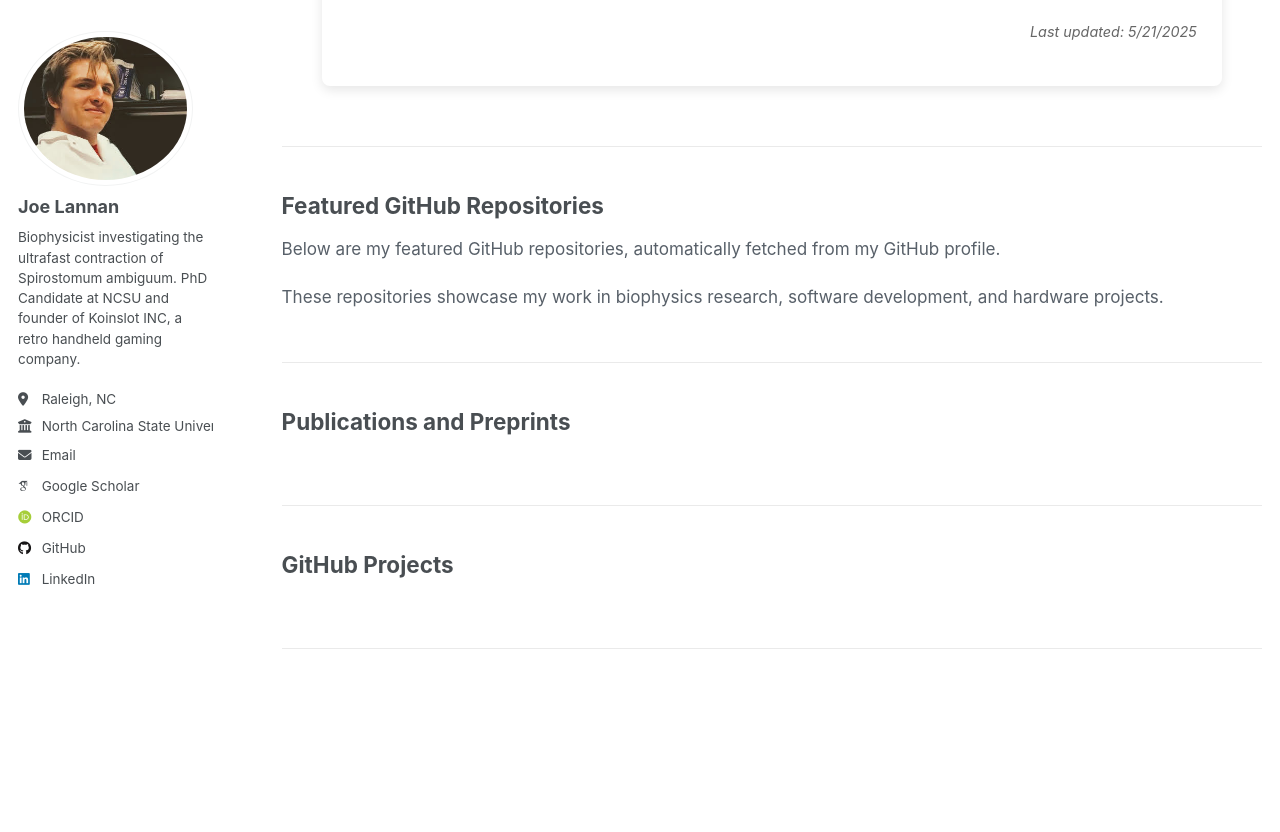
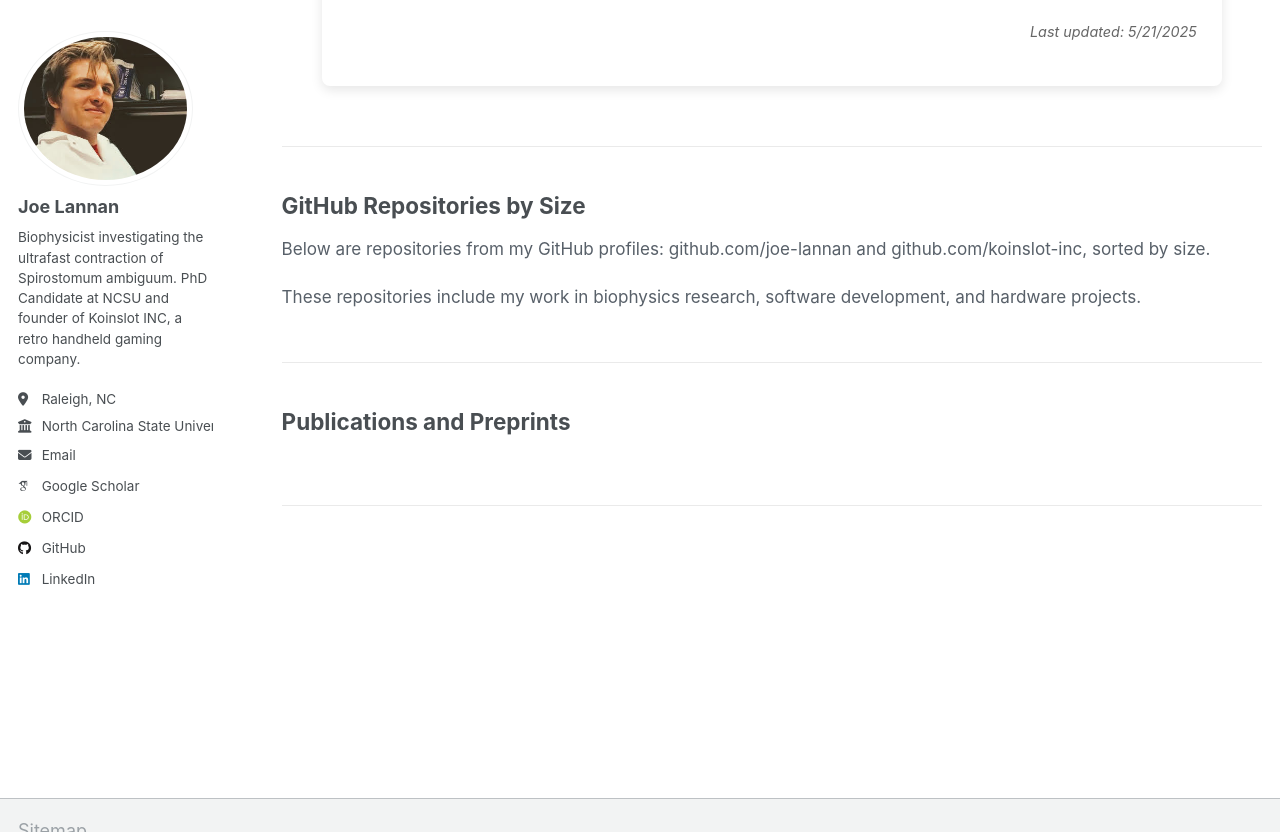
Before and after one commit to Joe-Lannan/personal-website, a Jekyll site: the page built from _pages/portfolio.html, in a window 1280 px wide and 900 px high, scrolled down 919 px, cut to the strip 68-900 px from the top of the window. Built offline with Jekyll 4.4.1, drawn with Linux system fonts in a browser that asks for light colours; some web fonts are replaced; some of the changed lines change nothing that is shown.

Commit message:
git page fixes

```diff
--- a/_pages/portfolio.html
+++ b/_pages/portfolio.html
@@ -75,9 +75,9 @@
 
 <div class="portfolio-section github-projects">
   <div class="section-header">
-    <h2>Featured GitHub Repositories</h2>
-    <p>Below are my featured GitHub repositories, automatically fetched from my GitHub profile.</p>
-    <p>These repositories showcase my work in biophysics research, software development, and hardware projects.</p>
+    <h2>GitHub Repositories by Size</h2>
+    <p>Below are repositories from my GitHub profiles: github.com/joe-lannan and github.com/koinslot-inc, sorted by size.</p>
+    <p>These repositories include my work in biophysics research, software development, and hardware projects.</p>
   </div>
 
   <!-- Container for dynamically loaded GitHub repositories -->
@@ -98,17 +98,7 @@
   </div>
 </div>
 
-<div class="portfolio-section projects">
-  <div class="section-header">
-    <h2>GitHub Projects</h2>
-  </div>
-  <div class="grid__wrapper">
-  {% assign github_projects = site.portfolio | where: "categories", "project" | sort: "date" | reverse %}
-  {% for post in github_projects %}
-    {% include archive-single.html type="grid" %}
-  {% endfor %}
-  </div>
-</div>
+
 
 <!-- Load the JavaScript files -->
 <script src="{{ base_path }}/assets/js/github-heatmap.js"></script>
--- a/assets/js/github-projects.js
+++ b/assets/js/github-projects.js
@@ -1,20 +1,16 @@
 // GitHub Repository Loader
 // This script fetches and displays repositories from GitHub API
 // Place this in assets/js/github-projects.js
-// Improved version with better organization and styling
+// Shows all repositories sorted by size
 
 document.addEventListener('DOMContentLoaded', function() {
   const usernames = ['joe-lannan', 'koinslot-inc']; // GitHub accounts to fetch repos from
   const container = document.getElementById('github-projects-container');
-  const maxRepos = 9; // Maximum number of repositories to show
-  const featuredRepos = ['koinslot', 'PyOpenMV', 'ardoino', 'Command-Line-Slide-Deck', 'jwlcms', 'kywy']; // Featured repositories
+  const maxRepos = 100; // Show many repositories
   // Custom logos for repositories (repo name -> logo file path)
   const repoLogos = {
     'koinslot': '/images/koinslot-logo.png',
-    'kywy': '/images/koinslot-logo.png',
-    'PyOpenMV': '/images/site-logo.png',
-    'ardoino': '/images/site-logo.png',
-    'jwlcms': '/images/site-logo.png'
+    'kywy': '/images/koinslot-logo.png'
   };
   const loadingElement = document.createElement('p');
   loadingElement.textContent = 'Loading GitHub repositories...';
@@ -24,12 +20,12 @@
   container.appendChild(loadingElement);
 
   fetchAllRepositories(usernames)
-    .then(repos => displayRepositories(repos, featuredRepos, maxRepos, repoLogos))
+    .then(repos => displayRepositories(repos, null, maxRepos, repoLogos))
     .catch(handleError);
 
   function fetchAllRepositories(usernames) {
     const promises = usernames.map(username => {
-      return fetch(`https://api.github.com/users/${username}/repos?sort=updated&direction=desc&per_page=100`)
+      return fetch(`https://api.github.com/users/${username}/repos?sort=size&direction=desc&per_page=100`)
         .then(response => {
           if (!response.ok) {
             console.error(`GitHub API error for ${username}: ${response.status}`);
@@ -52,7 +48,7 @@
   }
 
   function fetchRepositories(username) {
-    return fetch(`https://api.github.com/users/${username}/repos?sort=updated&direction=desc&per_page=100`)
+    return fetch(`https://api.github.com/users/${username}/repos?sort=size&direction=desc&per_page=100`)
       .then(response => {
         if (!response.ok) {
           throw new Error(`GitHub API returned ${response.status}`);
@@ -63,7 +59,9 @@
 
   function displayRepositories(repos, featuredRepos, maxRepos, repoLogos) {
     // Remove loading message
-    container.removeChild(loadingElement);
+    if (container.contains(loadingElement)) {
+      container.removeChild(loadingElement);
+    }
 
     if (!repos || repos.length === 0) {
       const noReposMessage = document.createElement('p');
@@ -72,13 +70,11 @@
       return;
     }
 
-    // Sort repos by priority: featured first, then by stars/updated date
-    const sortedRepos = sortRepositories(repos, featuredRepos);
+    // Sort repos by size (largest first)
+    const sortedRepos = repos.sort((a, b) => b.size - a.size);
 
-    // Filter out forked repos and limit to maxRepos
-    const filteredRepos = sortedRepos
-      .filter(repo => !repo.fork)
-      .slice(0, maxRepos);
+    // Include all repos but limit to maxRepos
+    const filteredRepos = sortedRepos.slice(0, maxRepos);
 
     // Create grid wrapper
     const gridWrapper = document.createElement('div');
@@ -91,14 +87,21 @@
       gridWrapper.appendChild(repoElement);
     });
 
-    // Add "View more on GitHub" button if there are more repos
-    if (sortedRepos.filter(repo => !repo.fork).length > maxRepos) {
-      const viewMoreLink = document.createElement('div');
-      viewMoreLink.className = 'view-more-container';
-      viewMoreLink.innerHTML = `<a href="https://github.com/${username}?tab=repositories"
-        class="btn btn--primary view-more-btn">View more on GitHub</a>`;
-      container.appendChild(viewMoreLink);
-    }
+    // Add "View more on GitHub" buttons for each account
+    const viewMoreContainer = document.createElement('div');
+    viewMoreContainer.className = 'view-more-container';
+
+    // Add buttons for each username
+    usernames.forEach(username => {
+      const viewMoreBtn = document.createElement('a');
+      viewMoreBtn.href = `https://github.com/${username}?tab=repositories`;
+      viewMoreBtn.className = 'btn btn--primary view-more-btn';
+      viewMoreBtn.textContent = `View more from ${username}`;
+      viewMoreBtn.style.margin = '0 10px';
+      viewMoreContainer.appendChild(viewMoreBtn);
+    });
+
+    container.appendChild(viewMoreContainer);
 
     // Add last updated information
     const lastUpdated = document.createElement('p');
@@ -107,25 +110,9 @@
     container.appendChild(lastUpdated);
   }
 
-  function sortRepositories(repos, featuredRepos) {
-    // First prioritize featured repos, then sort by stars and update date
-    return repos.sort((a, b) => {
-      // Check if either repo is in featured list
-      const aIsFeatured = featuredRepos.includes(a.name);
-      const bIsFeatured = featuredRepos.includes(b.name);
-
-      // If one is featured and the other isn't, the featured one comes first
-      if (aIsFeatured && !bIsFeatured) return -1;
-      if (!aIsFeatured && bIsFeatured) return 1;
-
-      // If both are featured/non-featured, compare stars
-      if (a.stargazers_count !== b.stargazers_count) {
-        return b.stargazers_count - a.stargazers_count; // More stars first
-      }
-
-      // If stars are the same, sort by update date
-      return new Date(b.updated_at) - new Date(a.updated_at);
-    });
+  function sortRepositories(repos) {
+    // Simply sort by size (largest first)
+    return repos.sort((a, b) => b.size - a.size);
   }
 
   function createRepoElement(repo, repoLogos) {
@@ -148,7 +135,7 @@
     } else if (repo.owner && repo.owner.avatar_url) {
       img.src = repo.owner.avatar_url;
     } else {
-      img.src = '/images/site-logo.png'; // Default fallback
+      img.src = '/images/favicon-192x192.png'; // Default fallback
     }
     img.alt = `${repo.name} thumbnail`;
     imageContainer.appendChild(img);
@@ -205,10 +192,13 @@
     `;
     excerpt.appendChild(stats);
 
-    // Updated date (separate from stats for square layout)
+    // Add updated date and size (separate from stats for square layout)
     const updatedDate = document.createElement('div');
     updatedDate.className = 'repo-updated';
-    updatedDate.innerHTML = `<i class="fa fa-calendar" aria-hidden="true"></i> ${new Date(repo.updated_at).toLocaleDateString()}`;
+    updatedDate.innerHTML = `
+      <i class="fa fa-calendar" aria-hidden="true"></i> ${new Date(repo.updated_at).toLocaleDateString()}
+      <i class="fa fa-database" aria-hidden="true"></i> ${formatRepoSize(repo.size)}
+    `;
     excerpt.appendChild(updatedDate);
 
     // Topics
@@ -260,6 +250,15 @@
     return gridItem;
   }
 
+  // Helper function to format repository size
+  function formatRepoSize(sizeInKB) {
+    if (sizeInKB < 1000) {
+      return `${sizeInKB} KB`;
+    } else {
+      return `${(sizeInKB / 1024).toFixed(1)} MB`;
+    }
+  }
+
   function handleError(error) {
     if (container.contains(loadingElement)) {
       container.removeChild(loadingElement);
@@ -273,8 +272,13 @@
     console.error('Error loading GitHub repositories:', error);
 
     // Try to fetch repositories from each account individually as a fallback
-    const usernames = ['joe-lannan', 'koinslot-inc'];
-    const promises = usernames.map(username => fetchRepositories(username).catch(() => []));
+    const promises = usernames.map(username =>
+      fetchRepositories(username)
+        .catch(err => {
+          console.error(`Failed to fetch repos for ${username}:`, err);
+          return [];
+        })
+    );
 
     Promise.all(promises)
       .then(repoArrays => {
@@ -282,7 +286,7 @@
         if (repos.length > 0) {
           // If we got any repositories, clear the error and display them
           container.removeChild(errorMessage);
-          displayRepositories(repos, featuredRepos, maxRepos, repoLogos);
+          displayRepositories(repos, null, maxRepos, repoLogos);
         }
       })
       .catch(e => console.error('Fallback fetch failed:', e));
@@ -458,10 +462,11 @@
   }
 
   .view-more-container {
-    display: flex;
-    justify-content: center;
-    margin: 20px 0;
-  }
+      display: flex;
+      justify-content: center;
+      flex-wrap: wrap;
+      margin: 20px 0;
+    }
 
   .view-more-btn {
     padding: 10px 20px;
```
